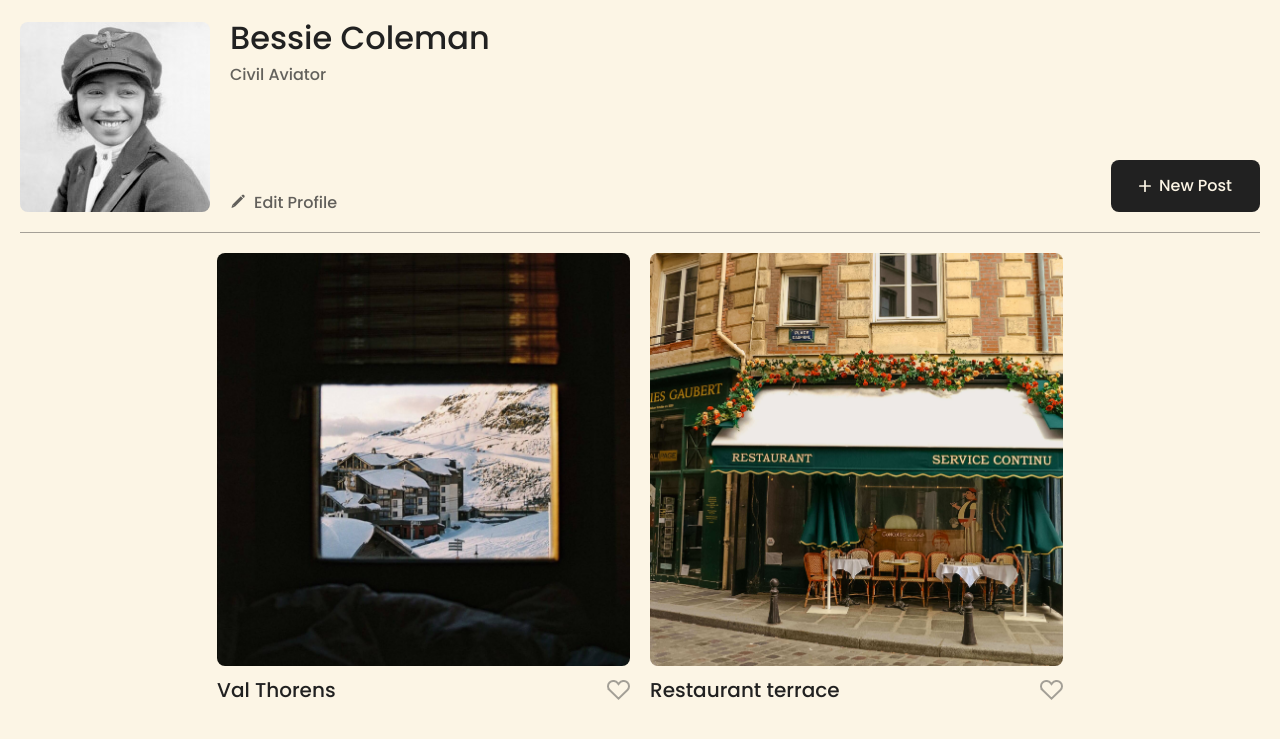
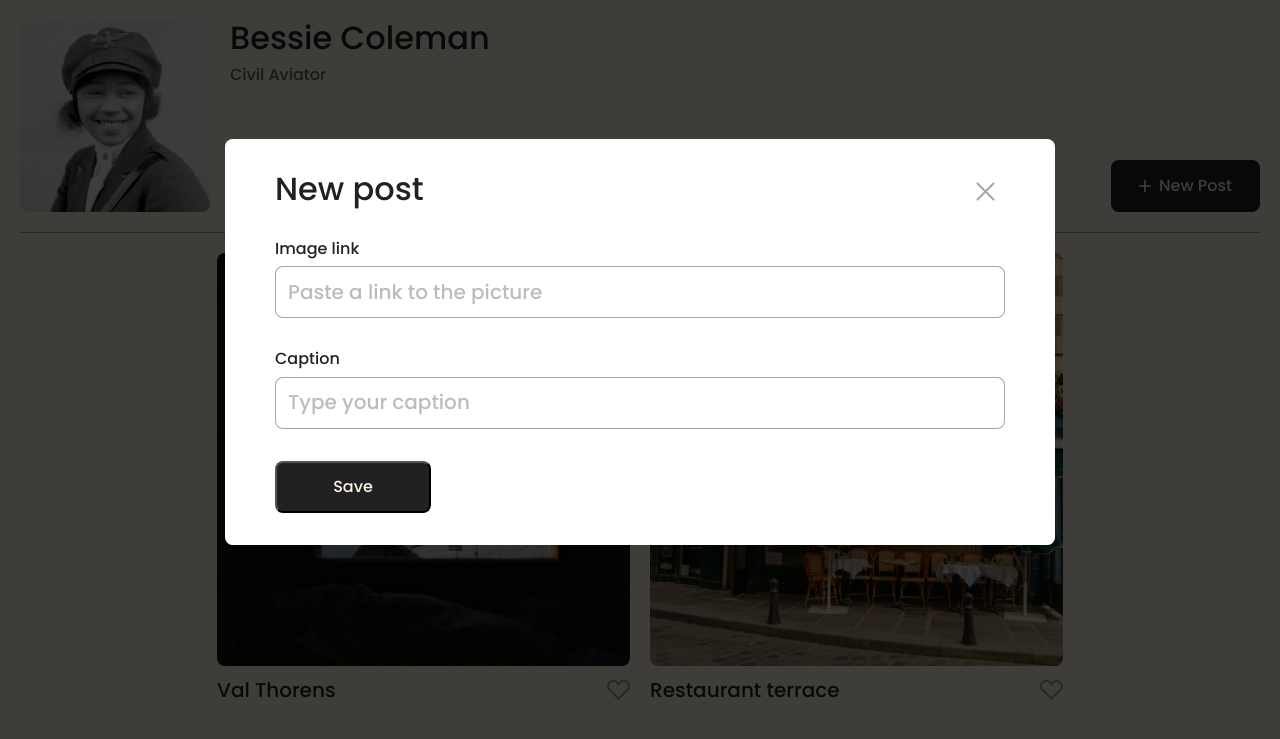
Before and after one commit to t-davenport404/se_project_spots, a plain HTML site: page index.html in a window 1280 px wide. Shown: the part 58-797 px from the top of the page. Drawn offline with Linux system fonts and the light colour scheme; grey boxes are pictures that could not be loaded.

Commit message:
Updated Project Spots with added Modals

```diff
--- /dev/null
+++ b/blocks/modal.css
@@ -0,0 +1,125 @@
+.modal {
+  visibility: hidden;
+  background: #00000080;
+  position: fixed;
+  top: 0;
+  right: 0;
+  bottom: 0;
+  left: 0;
+  display: flex;
+  justify-content: center;
+  align-items: center;
+}
+
+.modal_is-opened {
+  visibility: visible;
+}
+
+.modal__container {
+  max-width: 730px;
+  width: 100%;
+  border-radius: 8px;
+  background-color: #ffffff;
+  padding: 32px 50px;
+  position: relative;
+}
+
+.modal__close-btn {
+  position: absolute;
+  background-image: url(../images/close-icon.svg);
+  background-size: contain;
+  background-repeat: no-repeat;
+  background-position: center;
+  background-color: transparent;
+  border: none;
+  top: 32px;
+  right: 50px;
+  width: 40px;
+  height: 40px;
+}
+
+.modal__title {
+  margin: 0 0 32px;
+  font-family: Poppins, Arial, Helvetica, sans-serif;
+  font-weight: 500;
+  font-style: Medium;
+  font-size: 32px;
+}
+
+.modal__form {
+  display: flex;
+  flex-direction: column;
+}
+
+.modal__label {
+  margin: 0 0 32px;
+  font-family: Poppins, Arial, Helvetica, sans-serif;
+  font-weight: 500;
+  font-style: Medium;
+  font-size: 16px;
+}
+
+.modal__input {
+  display: block;
+  margin: 8px 0 0;
+  width: 100%;
+  font-family: Poppins, Arial, Helvetica, sans-serif;
+  font-weight: 500;
+  font-style: Medium;
+  font-size: 20px;
+  border-radius: 8px;
+  max-height: 52px;
+  border: 1px solid #21212166;
+  padding: 16px 12px;
+  border-width: 1px;
+  box-sizing: border-box;
+}
+
+.modal__input::placeholder {
+  color: #2121214d;
+}
+
+.modal__submit-btn {
+  max-width: 156px;
+  max-height: 52px;
+  padding-top: 18px;
+  padding-right: 32px;
+  padding-bottom: 18px;
+  padding-left: 32px;
+  border-radius: 8px;
+  background-color: #212121;
+  color: #fcf5e5;
+  font-family: Poppins, Arial, Helvetica, sans-serif;
+  font-weight: 500;
+  font-style: Medium;
+  font-size: 16px;
+  text-align: center;
+  display: flex;
+  justify-content: center;
+  align-items: center;
+}
+
+.modal__submit-btn:hover {
+  background-color: #212121cc;
+  cursor: pointer;
+}
+
+@media screen and (max-width: 627px) {
+  .modal__title {
+    font-size: 20px;
+  }
+
+  .modal__label {
+    font-size: 16px;
+  }
+
+  .modal__input {
+    font-size: 16px;
+  }
+
+  .modal__submit-btn {
+    width: 100%;
+    max-width: none;
+    font-size: 16px;
+  }
+}
--- a/index.html
+++ b/index.html
@@ -113,6 +113,60 @@
       <footer class="footer page__section">
         <p class="footer__copyright">2025 © Spots</p>
       </footer>
+      <div class="modal modal_is-opened">
+        <div class="modal__container">
+          <button type="button" class="modal__close-btn"></button>
+          <h2 class="modal__title">Edit Profile</h2>
+          <form class="modal__form">
+            <label for="profile-name-input" class="modal__label">
+              Name
+              <input
+                id="profile-name-input"
+                type="text"
+                class="modal__input"
+                placeholder="Type your name"
+              />
+            </label>
+            <label for="profile-description-input" class="modal__label">
+              Description
+              <input
+                id="profile-description-input"
+                type="text"
+                class="modal__input"
+                placeholder="Describe yourself"
+              />
+            </label>
+            <button type="submit" class="modal__submit-btn">Save</button>
+          </form>
+        </div>
+      </div>
+      <div class="modal modal_is-opened">
+        <div class="modal__container">
+          <button type="button" class="modal__close-btn"></button>
+          <h2 class="modal__title">New post</h2>
+          <form class="modal__form">
+            <label for="card-image-input" class="modal__label">
+              Image link
+              <input
+                id="card-image-input"
+                type="url"
+                class="modal__input"
+                placeholder="Paste a link to the picture"
+              />
+            </label>
+            <label for="card-caption-input" class="modal__label">
+              Caption
+              <input
+                id="card-caption-input"
+                type="text"
+                class="modal__input"
+                placeholder="Type your caption"
+              />
+            </label>
+            <button type="submit" class="modal__submit-btn">Save</button>
+          </form>
+        </div>
+      </div>
     </div>
   </body>
 </html>
--- a/pages/index.css
+++ b/pages/index.css
@@ -7,3 +7,4 @@
 @import url(../blocks/footer.css);
 @import url(../blocks/cards.css);
 @import url(../blocks/card.css);
+@import url(../blocks/modal.css);
```
Also changed, not shown: images/close-icon.svg (added).
